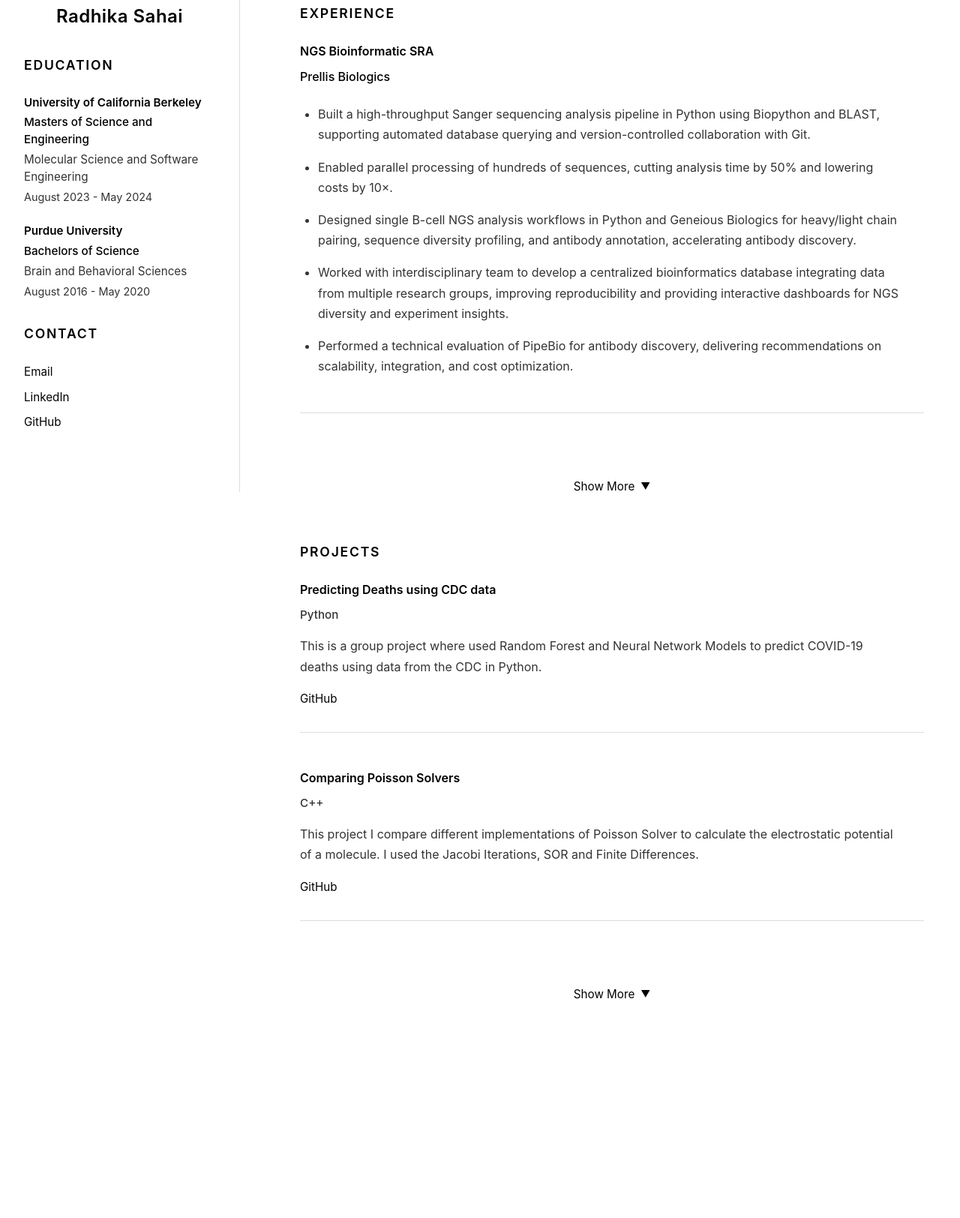
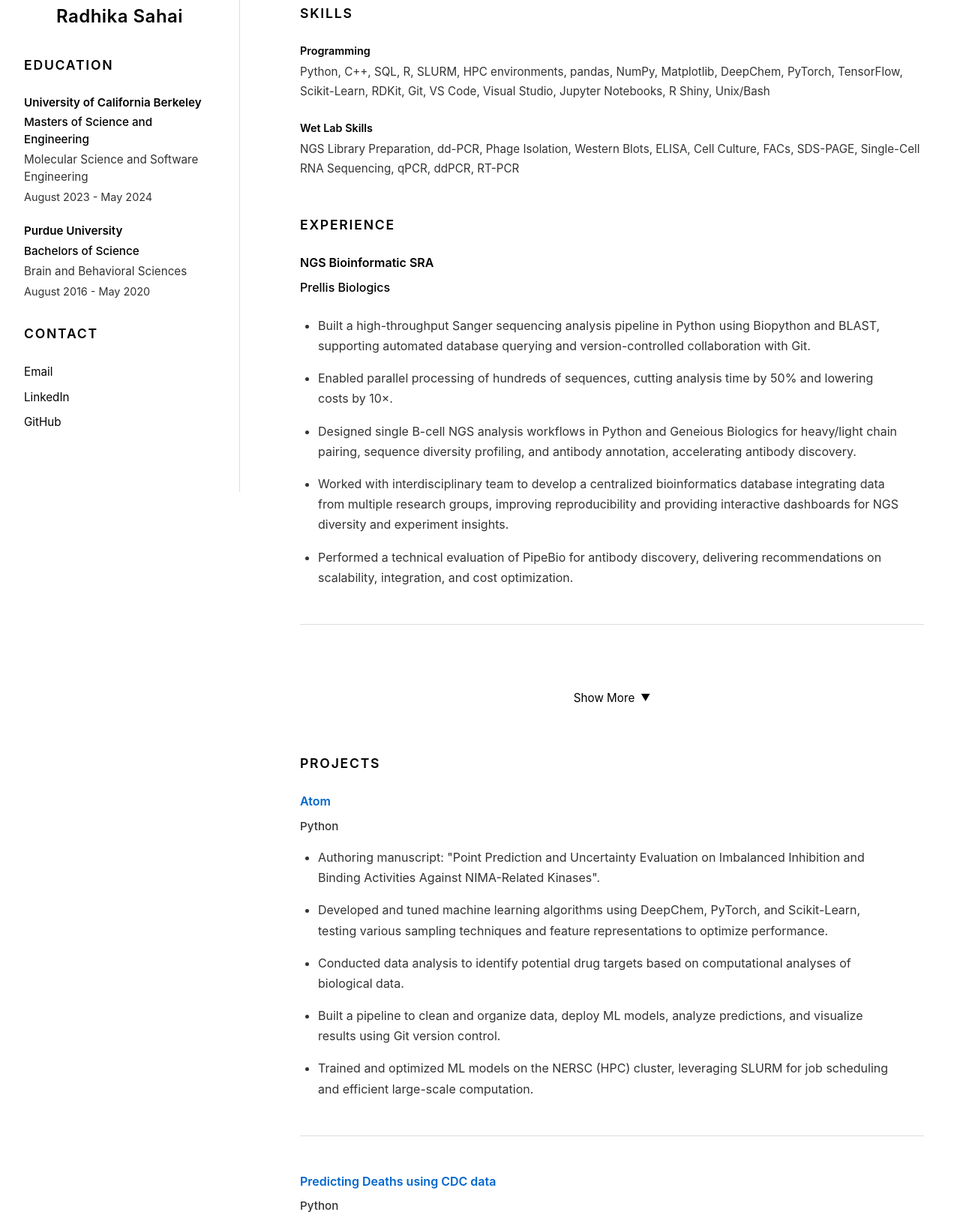
Before and after one commit to radhikasahai/radhikasahai.github.io, a plain HTML site: page index.html in a window 1280 px wide. Shown: the part 269-1893 px from the top of the page at 75% size. Before the commit the page ends 1668 px from the top, so only its background shows below. Drawn offline with Linux system fonts and the light colour scheme.

Commit message:
added projects

```diff
--- a/css/styles.css
+++ b/css/styles.css
@@ -195,6 +195,31 @@ body {
     margin-bottom: var(--spacing-sm);
 }
 
+/* Skills Section */
+.skills-content {
+    display: flex;
+    flex-direction: column;
+    gap: var(--spacing-md);
+}
+
+.skills-category {
+    margin-bottom: 0;
+}
+
+.skills-category-title {
+    font-family: var(--font-heading);
+    font-size: 0.9rem;
+    font-weight: 600;
+    margin-bottom: 0.25rem;
+    color: var(--color-text);
+}
+
+.skills-list {
+    color: var(--color-text-light);
+    line-height: 1.7;
+    font-size: 0.95rem;
+}
+
 /* Experience Items */
 .experience-item {
     margin-bottom: var(--spacing-xl);
@@ -278,6 +303,17 @@ body {
     margin-bottom: 0.5rem;
 }
 
+.project-title a {
+    color: #0066cc;
+    text-decoration: none;
+    transition: color 0.2s ease;
+}
+
+.project-title a:hover {
+    color: #0052a3;
+    text-decoration: underline;
+}
+
 .project-tech {
     color: var(--color-text-light);
     font-size: 0.95rem;
@@ -287,19 +323,16 @@ body {
 .project-description {
     color: var(--color-text-light);
     line-height: 1.7;
-    margin-bottom: var(--spacing-sm);
 }
 
-.project-link a {
-    color: var(--color-link);
-    text-decoration: none;
-    font-size: 0.95rem;
-    transition: color 0.2s ease;
+.project-description ul {
+    list-style-type: disc;
+    padding-left: 1.5rem;
+    margin: 0;
 }
 
-.project-link a:hover {
-    color: var(--color-link-hover);
-    text-decoration: underline;
+.project-description li {
+    margin-bottom: var(--spacing-sm);
 }
 
 /* Toggle Button */
--- a/index.html
+++ b/index.html
@@ -63,6 +63,27 @@
                 <h2 class="section-title">ABOUT</h2>
                 <div class="bio">
                     <p>Radhika Sahai is a bioinformatician with a background in wet-lab work. She is experienced in automating experimental workflows, managing laboratory information systems, & building ML-driven solutions to support biological research. She is deeply interested in developing scalable models & pipelines that integrate AI with experimental data. </p>
+                </div>
+            </section>
+
+            <!-- Skills Section -->
+            <section class="content-section" id="skills">
+                <h2 class="section-title">SKILLS</h2>
+
+                <div class="skills-content">
+                    <div class="skills-category">
+                        <h3 class="skills-category-title">Programming</h3>
+                        <div class="skills-list">
+                            Python, C++, SQL, R, SLURM, HPC environments, pandas, NumPy, Matplotlib, DeepChem, PyTorch, TensorFlow, Scikit-Learn, RDKit, Git, VS Code, Visual Studio, Jupyter Notebooks, R Shiny, Unix/Bash
+                        </div>
+                    </div>
+
+                    <div class="skills-category">
+                        <h3 class="skills-category-title">Wet Lab Skills</h3>
+                        <div class="skills-list">
+                            NGS Library Preparation, dd-PCR, Phage Isolation, Western Blots, ELISA, Cell Culture, FACs, SDS-PAGE, Single-Cell RNA Sequencing, qPCR, ddPCR, RT-PCR
+                        </div>
+                    </div>
                 </div>
             </section>
 
@@ -133,34 +154,41 @@
 
                 <div class="project-item">
                     <div class="project-header">
-                        <h3 class="project-title">Predicting Deaths using CDC data</h3>
+                        <h3 class="project-title"><a href="https://github.com/radhikasahai/atom2024_FINAL" target="_blank" rel="noopener">Atom</a></h3>
                         <div class="project-tech">Python</div>
                     </div>
-                    <p class="project-description">This is a group project where used Random Forest and Neural Network Models to predict COVID-19 deaths using data from the CDC in Python.</p>
-                    <div class="project-link">
-                        <a href="https://github.com/jaycee-pang/data200s-covid19" target="_blank" rel="noopener">GitHub</a>
+                    <div class="project-description">
+                        <ul>
+                            <li>Authoring manuscript: "Point Prediction and Uncertainty Evaluation on Imbalanced Inhibition and Binding Activities Against NIMA-Related Kinases".</li>
+                            <li>Developed and tuned machine learning algorithms using DeepChem, PyTorch, and Scikit-Learn, testing various sampling techniques and feature representations to optimize performance.</li>
+                            <li>Conducted data analysis to identify potential drug targets based on computational analyses of biological data.</li>
+                            <li>Built a pipeline to clean and organize data, deploy ML models, analyze predictions, and visualize results using Git version control.</li>
+                            <li>Trained and optimized ML models on the NERSC (HPC) cluster, leveraging SLURM for job scheduling and efficient large-scale computation.</li>
+                        </ul>
                     </div>
                 </div>
 
                 <div class="project-item">
                     <div class="project-header">
-                        <h3 class="project-title">Comparing Poisson Solvers</h3>
-                        <div class="project-tech">C++</div>
+                        <h3 class="project-title"><a href="https://github.com/jaycee-pang/data200s-covid19" target="_blank" rel="noopener">Predicting Deaths using CDC data</a></h3>
+                        <div class="project-tech">Python</div>
                     </div>
-                    <p class="project-description">This project I compare different implementations of Poisson Solver to calculate the electrostatic potential of a molecule. I used the Jacobi Iterations, SOR and Finite Differences.</p>
-                    <div class="project-link">
-                        <a href="https://github.com/radhikasahai/Poisson_Solvers-" target="_blank" rel="noopener">GitHub</a>
+                    <div class="project-description">
+                        <ul>
+                            <li>This is a group project where used Random Forest and Neural Network Models to predict COVID-19 deaths using data from the CDC in Python.</li>
+                        </ul>
                     </div>
                 </div>
 
                 <div class="project-item">
                     <div class="project-header">
-                        <h3 class="project-title">Uncertainty Quantification in Point Prediction (in collaboration with ATOM)</h3>
-                        <div class="project-tech">Python</div>
+                        <h3 class="project-title"><a href="https://github.com/radhikasahai/Poisson_Solvers-" target="_blank" rel="noopener">Comparing Poisson Solvers</a></h3>
+                        <div class="project-tech">C++</div>
                     </div>
-                    <p class="project-description">This project predicts binding and non-binding molecules for NEK 3 and NEK 5 kinases and also creates visuals to plot the uncertainty of these algorithms. The algorithms used are Random Forest and Gaussian Process.</p>
-                    <div class="project-link">
-                        <a href="https://github.com/radhikasahai/atom2024_FINAL" target="_blank" rel="noopener">GitHub</a>
+                    <div class="project-description">
+                        <ul>
+                            <li>This project I compare different implementations of Poisson Solver to calculate the electrostatic potential of a molecule. I used the Jacobi Iterations, SOR and Finite Differences.</li>
+                        </ul>
                     </div>
                 </div>
 
```
